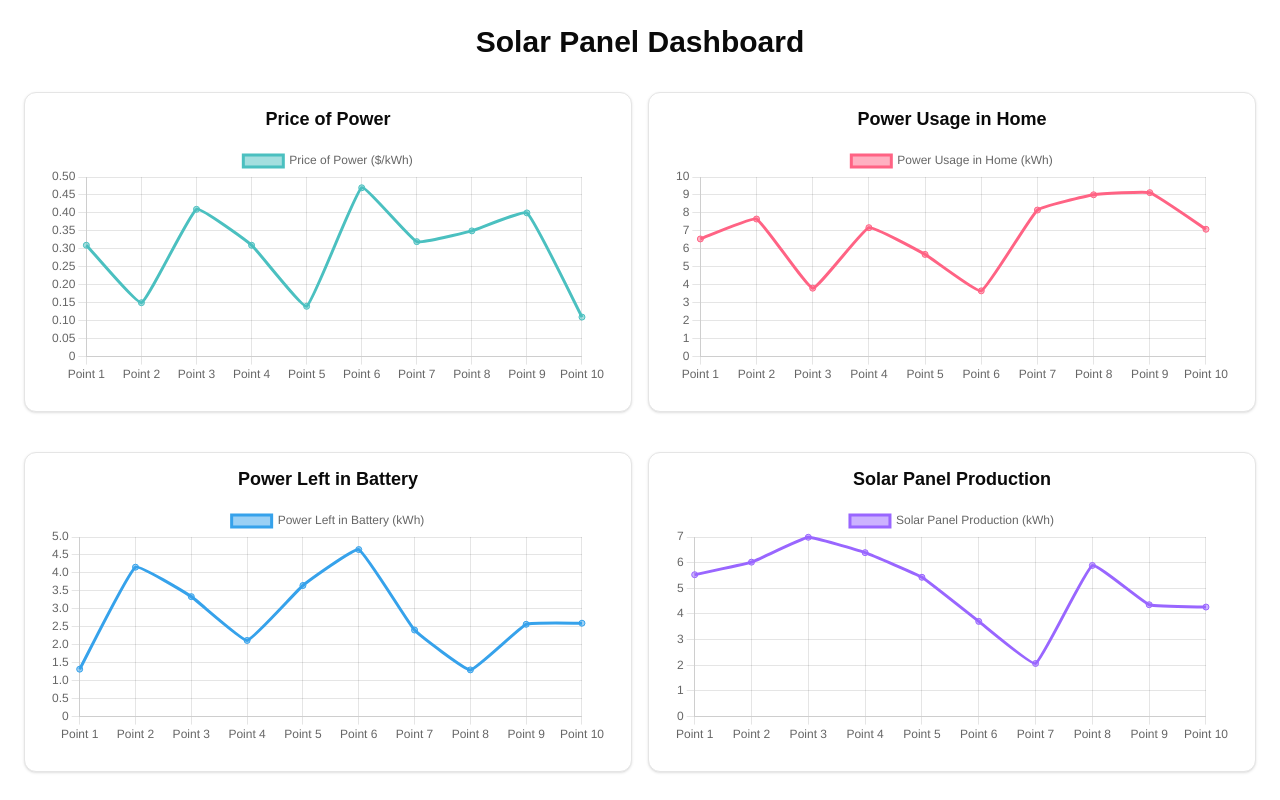
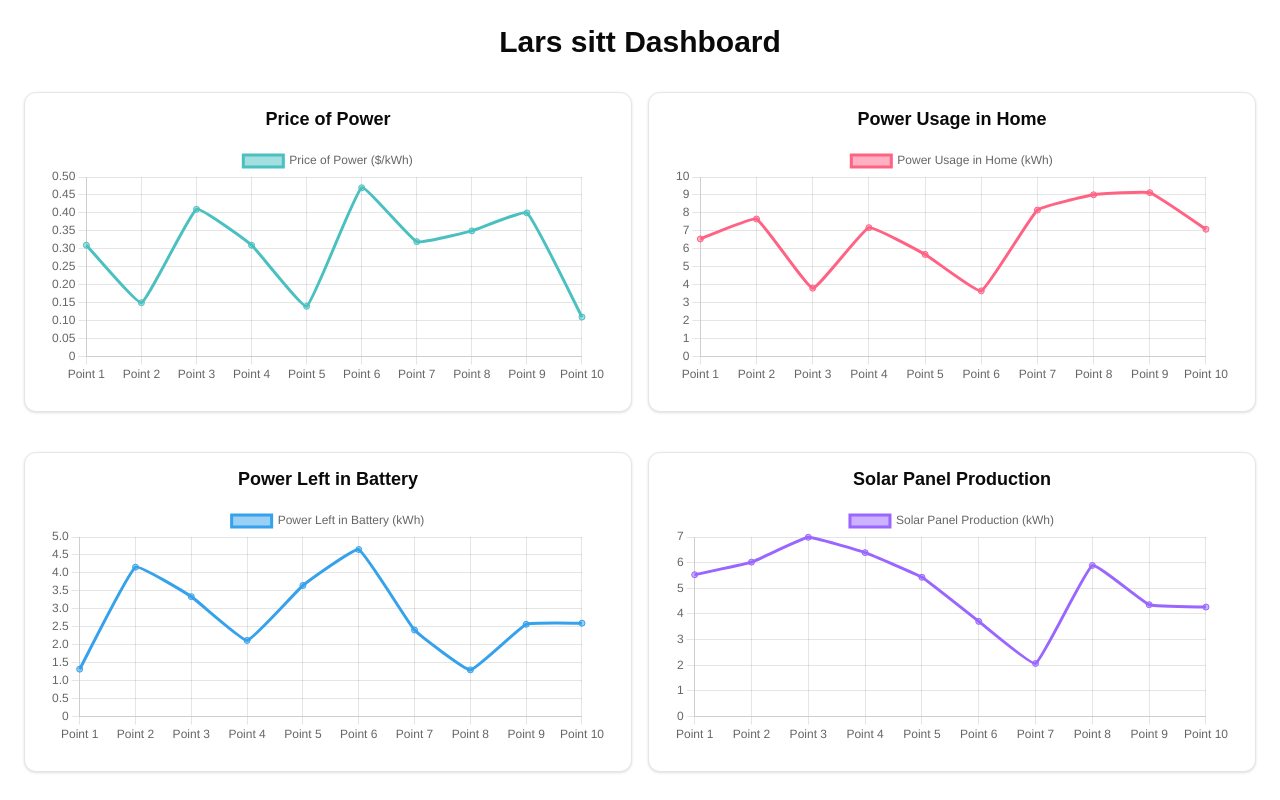
Before and after one commit to Kristiangit/subdomain_app, a Next.js app: page / in a window 1280 px wide. Built offline with nearby package versions, Linux system fonts and the light colour scheme.

Commit message:
info.json

```diff
--- a/app/page.tsx
+++ b/app/page.tsx
@@ -13,6 +13,7 @@ import {
 } from 'chart.js'
 import { Card, CardContent, CardHeader } from '@/components/ui/card'
 
+import info from '@/info.json'
 
 ChartJS.register(
   CategoryScale,
@@ -138,7 +139,7 @@ export default function SolarPanelDashboard() {
   return (
     <div className="w-screen min-h-screen p-6">
       <h1 className="text-3xl font-bold text-center mb-8">
-        Solar Panel Dashboard
+        {info.name} sitt Dashboard
       </h1>
       <div className="grid grid-cols-1 md:grid-cols-2 gap-4 gap-y-10">
         {/* Price of Power */}
--- /dev/null
+++ b/info.json
@@ -0,0 +1,5 @@
+{
+    "name": "Lars",
+    "email": "default_email",
+    "api": "default_api_key"
+}
```
